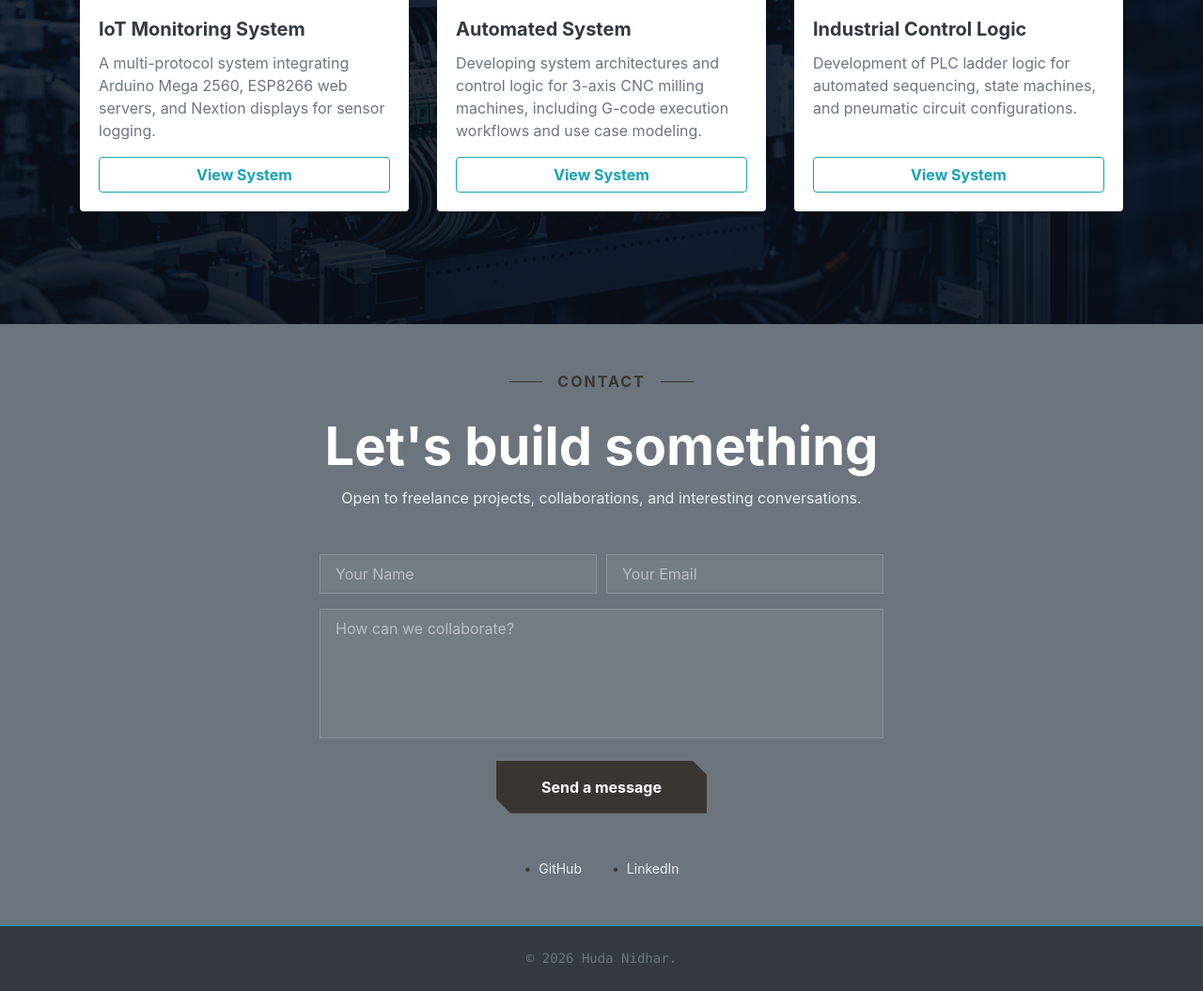
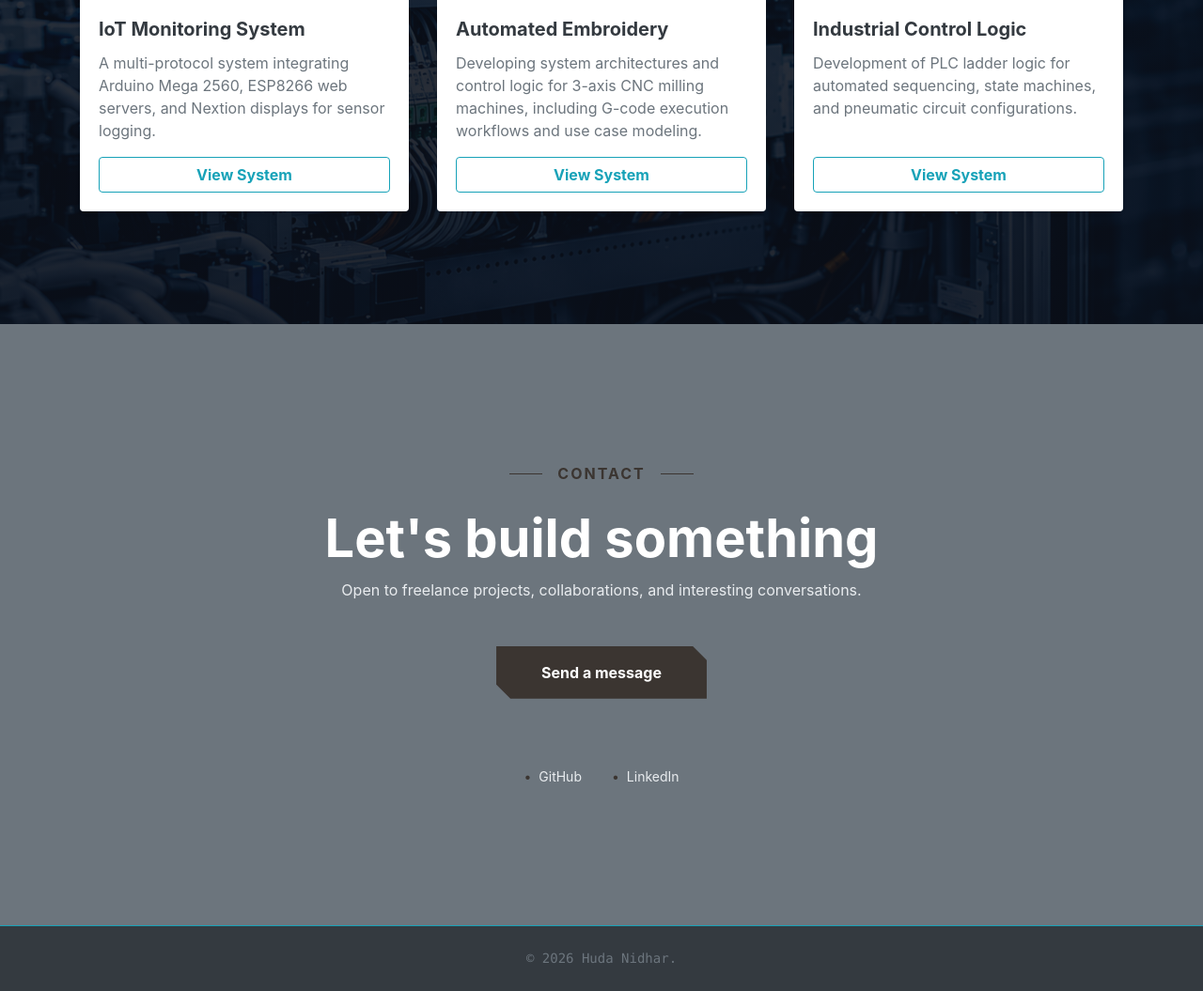
Before and after one commit to hudans06/Portofolio-web, a PHP site: page /main.html in a window 1280 px wide. Shown: the part 2891-3946 px from the top of the page at 94% size. Run offline with PHP 8.4, Linux system fonts and the light colour scheme.

Commit message:
perubahan latihan

```diff
--- a/Assets/css/mystyle.css
+++ b/Assets/css/mystyle.css
@@ -68,29 +68,3 @@
 .contact-links a:hover {
     color: #ffffff;
 }
-
-/* =========================================
-   CONTACT FORM INPUTS
-   ========================================= */
-.custom-input {
-    background-color: rgba(255, 255, 255, 0.05); /* Latar belakang putih sangat transparan */
-    border: 1px solid rgba(255, 255, 255, 0.2); /* Garis tepi tipis */
-    color: #ffffff !important; /* Teks berwarna putih saat diketik */
-    border-radius: 0; /* Sudut tegas/kotak agar senada dengan tema industrial */
-    font-size: 1rem;
-}
-
-/* Mengubah warna teks panduan (placeholder) */
-.custom-input::placeholder {
-    color: rgba(255, 255, 255, 0.5);
-}
-
-/* Efek saat form sedang diklik/diisi (Focus) */
-.custom-input:focus {
-    background-color: rgba(255, 255, 255, 0.1);
-    border-color: #3b3531; /* Warna border mengikuti warna aksen custom-gray Anda */
-    box-shadow: 0 0 0 0.2rem rgba(59, 53, 49, 0.3); /* Bayangan luar (glow) saat fokus */
-}
-textarea.custom-input {
-    resize: none;
-}
--- a/main.html
+++ b/main.html
@@ -5,11 +5,8 @@
     <meta name="viewport" content="width=device-width, initial-scale=1, shrink-to-fit=no">
     <title>Huda | Mechatronics & Automation</title>
 
-    <!-- Link to Bootstrap 4.6 CSS -->
     <link rel="stylesheet" href="Assets/css/bootstrap.min.css">
-    <!-- FontAwesome for Social Icons -->
     <link rel="stylesheet" href="https://cdnjs.cloudflare.com/ajax/libs/font-awesome/5.15.4/css/all.min.css">
-    <!-- Link to Custom CSS -->
     <link rel="stylesheet" href="Assets/css/mystyle.css">
 </head>
 <body class="bg-light text-dark">
@@ -47,8 +44,7 @@
                     <p class="lead mb-5 border-left border-info pl-4 py-2" style="background-color: rgba(23, 162, 184, 0.1);">
                         Specializing in industrial automation, IoT monitoring, and embedded systems development, building energy auditor.
                     </p>
-                    <a href="#contact" class="btn btn-outline-info btn-lg font-weight-bold px-5 py-3 shadow" style="margin-right: 15px;">Execute Connection</a>
-                    <a href="#project" class="btn btn-outline-info btn-lg font-weight-bold px-5 py-3 shadow">View Project</a>
+                    <a href="#contact" class="btn btn-outline-info btn-lg font-weight-bold px-5 py-3 shadow">Execute Connection</a>
                 </div>
             </div>
         </div>
@@ -59,16 +55,16 @@
         <div class="container py-5">
             <div class="row">
 
-                <!-- KOLOM 1: Foto Profil (Kiri) -->
+
                 <div class="col-lg-4 col-md-12 mb-5 mb-lg-0 text-center text-lg-left">
                     <div class="border-0 p-3 d-inline-block shadow-sm bg-secondary">
-                        <!-- Tambahan max-width agar foto tidak terlalu mendominasi kolom -->
+
                         <img src="Assets/img/huda2.jfif" alt="Profile Picture" class="img-fluid shadow" style="max-width: 250px;">
                     </div>
                     <p class="mt-3 font-monospace small text-muted text-uppercase tracking-widest pl-lg-2">ITS_ME.PNG</p>
                 </div>
 
-                <!-- KOLOM 2: Education (Tengah, posisinya di sebelah kiri About Me) -->
+
                 <div class="col-lg-4 col-md-6 mb-5 mb-md-0">
                     <div class="d-flex align-items-center mb-4">
                         <div class="bg-custom-gray mr-3" style="width: 25px; height: 1px;"></div>
@@ -81,10 +77,10 @@
                            <div class="timeline-diamond bg-custom-gray position-absolute"></div>
                                 <p class="text-custom-gray font-monospace small mb-1 tracking-widest font-weight-bold">2024 - 2027</p>
 
-                                <!-- Duplikasi nama kampus digabung menjadi satu tag h5 agar proporsional -->
+
                                 <h5 class="font-weight-bold mb-1">Politeknik ATMI Surakarta</h5>
 
-                                <!-- Menghapus style manual dan menggunakan mb-2 agar jarak bawahnya lebih lega -->
+
                                 <h6 class="font-weight-bold mb-2">Undergraduate Student • Surakarta, Indonesia</h6>
 
                                 <p class="text-dark small" style="line-height: 1.6;">
@@ -101,10 +97,10 @@
                         <span class="text-custom-gray text-uppercase font-weight-bold tracking-widest small">About Me</span>
                     </div>
 
-                    <!-- Menggunakan h2 biasa (tanpa display-4) agar proporsional di kolom sempit -->
+
                     <h2 class="font-weight-bold mb-4">Huda Nidhar</h2>
 
-                    <!-- Inline style font-size dihapus agar menyesuaikan ukuran standar paragraf Bootstrap -->
+
                     <p class="mb-3 text-dark">
                         I am an undergraduate studying Teknik Mekatronika at Politeknik ATMI Surakarta. My background bridges mechanical systems, electronics, and informatics, but my real passion lies in building software, troubleshooting hardware, and orchestrating complex automation architectures.
                     </p>
@@ -133,7 +129,7 @@
     <!-- Expertise Section -->
     <section id="services" class="py-5 bg-secondary">
         <div class="container py-5">
-            <!-- Section Title -->
+
             <div class="text-center mb-5">
                 <h2 class="font-weight-bold display-4 text-white">Technical Capabilities</h2>
                 <hr class="bg-info mb-4" style="width: 80px; height: 4px; border: none; border-radius: 2px;">
@@ -181,7 +177,6 @@
             <!-- Skill Progress Bars Row -->
             <div class="row mt-5 pt-4">
 
-                <!-- Left Column Skills -->
                 <div class="col-md-6 pr-lg-5">
 
                     <!-- Skill 1 -->
@@ -261,7 +256,6 @@
 
         </div>
     </section>
-
     <!-- Project Section -->
     <section id="project" class="py-5" style="min-height: 100vh; background: linear-gradient(rgba(10, 15, 25, 0.8), rgba(10, 15, 25, 0.9)), url('Assets/img/plcbg2.png') center/cover fixed;">
         <div class="container py-5">
@@ -286,7 +280,7 @@
                     <div class="card h-100 border-0 shadow-sm bg-white">
                         <img src="Assets/img/cnc" class="card-img-top p-4" alt="Automation Project">
                         <div class="card-body d-flex flex-column">
-                            <h5 class="card-title font-weight-bold">Automated System</h5>
+                            <h5 class="card-title font-weight-bold">Automated Embroidery</h5>
                             <p class="card-text text-muted">Developing system architectures and control logic for 3-axis CNC milling machines, including G-code execution workflows and use case modeling.</p>
                             <a href="#" class="btn btn-outline-info mt-auto font-weight-bold">View System</a>
                         </div>
@@ -309,47 +303,24 @@
 
     <!-- Contact Section -->
     <section id="contact" class="contact-section d-flex align-items-center bg-secondary">
-        <div class="container py-5">
+        <div class="container text-center py-5">
 
-            <div class="d-flex justify-content-center align-items-center mb-4 text-center">
+            <div class="d-flex justify-content-center align-items-center mb-4">
                 <span class="contact-line mr-3"></span>
                 <span class="text-uppercase font-weight-bold contact-accent-text tracking-widest">Contact</span>
                 <span class="contact-line ml-3"></span>
             </div>
 
-            <h2 class="display-4 font-weight-bold text-white mb-2 text-center">Let's build something</h2>
+            <h2 class="display-4 font-weight-bold text-white mb-2">Let's build something</h2>
 
-            <p class="contact-subtitle mb-5 mx-auto text-center" style="max-width: 600px; color: #e9ecef;">
+            <p class="contact-subtitle mb-5 mx-auto" style="max-width: 600px; color: #e9ecef;">
                 Open to freelance projects, collaborations, and interesting conversations.
             </p>
 
-            <!-- FORM START (Maksimal lebar disamakan dengan sub-judul agar rapi) -->
-            <form action="#" method="POST" class="mx-auto mb-5" style="max-width: 600px;">
-                <div class="form-row">
-                    <!-- Input Nama -->
-                    <div class="form-group col-md-6">
-                        <input type="text" class="form-control form-control-lg custom-input" id="visitorName" name="name" placeholder="Your Name" required>
-                    </div>
-                    <!-- Input Email -->
-                    <div class="form-group col-md-6">
-                        <input type="email" class="form-control form-control-lg custom-input" id="visitorEmail" name="email" placeholder="Your Email" required>
-                    </div>
-                </div>
-                <!-- Input Pesan -->
-                <div class="form-group">
-                    <textarea class="form-control form-control-lg custom-input" id="visitorMessage" name="message" rows="5" placeholder="How can we collaborate?" required></textarea>
-                </div>
+            <a href="mailto:youremail@example.com" class="btn btn-custom-gray font-weight-bold px-5 py-3 mb-5">
+                Send a message
+            </a>
 
-                <!-- Tombol Submit (Menggunakan class chamfered abu-abu Anda) -->
-                <div class="text-center mt-4">
-                    <button type="submit" class="btn btn-custom-gray font-weight-bold px-5 py-3">
-                        Send a message
-                    </button>
-                </div>
-            </form>
-            <!-- FORM END -->
-
-            <!-- Social Links -->
             <div class="d-flex justify-content-center flex-wrap contact-links mt-4">
                 <a href="#" class="mx-3 small font-monospace"><span class="contact-accent-text mr-2">•</span>GitHub</a>
                 <a href="#" class="mx-3 small font-monospace"><span class="contact-accent-text mr-2">•</span>LinkedIn</a>
```
